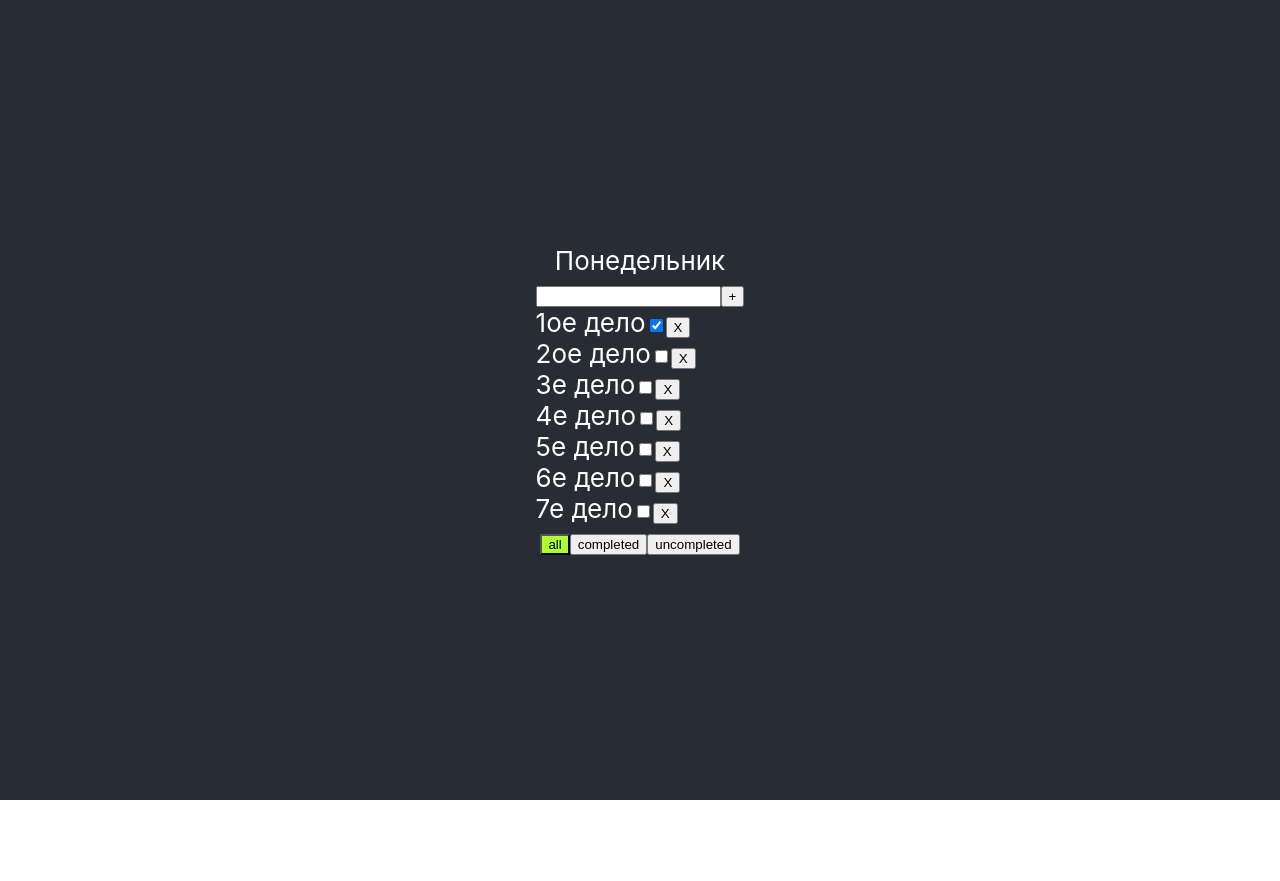
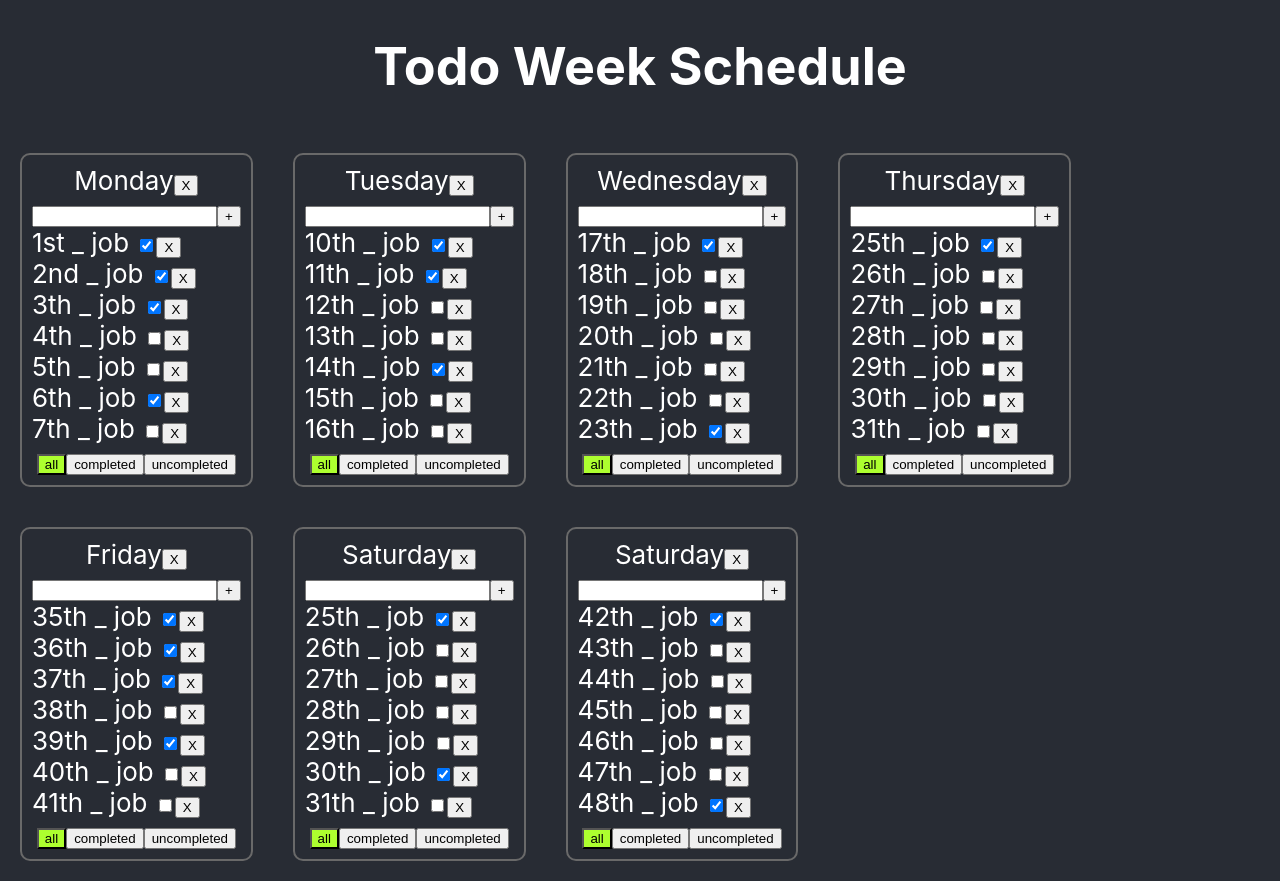
Before and after one commit to AgeevDmitryMinsk/REACT_to-do_schedule_by_day_of_the_week, a React (Create React App) app: page / in a window 1280 px wide. Before the commit the page ends 800 px from the top, so only its background shows below. Built offline with nearby package versions, Linux system fonts and the light colour scheme.

Commit message:
7 days/week Shedule todoList done

```diff
--- a/src/App.css
+++ b/src/App.css
@@ -10,11 +10,23 @@
   color: white;
 }
 
+.days_container {
+  display: flex;
+  flex-wrap: wrap;
+}
+.week{
+  margin: 20px;
+  min-width: 200px;
+  border: dimgrey 2px solid;
+  border-radius: 10px;
+  padding: 10px;
+}
 .tasksStyle{
   text-align: left;
 }
 .errorStyle{
   color: red;
+  font-size: 15px;
 }
 
 .errorInput {
--- a/src/App.tsx
+++ b/src/App.tsx
@@ -9,66 +9,174 @@ export type tasksType = {
 	isDone: boolean
 }
 
+export type daysType = {
+	id: string
+	title: string
+	filter: tasksValueType
+}
+
 export type tasksValueType = `all` | `completed` | `uncompleted`
-
-const initialTasks: tasksType[] = [
-	{id: v1(), title: "1ое дело", isDone: true},
-	{id: v1(), title: "2ое дело", isDone: false},
-	{id: v1(), title: "3е дело", isDone: false},
-	{id: v1(), title: "4е дело", isDone: false},
-	{id: v1(), title: "5е дело", isDone: false},
-	{id: v1(), title: "6е дело", isDone: false},
-	{id: v1(), title: "7е дело", isDone: false},
-]
 
 
 function App() {
+	const mondayID = v1()
+	const tuesdayID = v1()
+	const wednesdayID = v1()
+	const thursdayID = v1()
+	const fridayID = v1()
+	const saturdayID = v1()
+	const sundayID = v1()
 
-	const [tasks, setTasks] = useState(initialTasks)
-	const [filter, setFilter] = useState(`all`)
 
-	function 	addTitle(inpTitle:string) {
-		setTasks([...tasks, {id: v1(), title: inpTitle, isDone: false},])
+	const initialTasks: { [key: string]: tasksType[] } = {
+		[mondayID]: [
+			{id: v1(), title: "1st _ job ", isDone: true},
+			{id: v1(), title: "2nd _ job ", isDone: true},
+			{id: v1(), title: "3th _ job ", isDone: true},
+			{id: v1(), title: "4th _ job ", isDone: false},
+			{id: v1(), title: "5th _ job ", isDone: false},
+			{id: v1(), title: "6th _ job ", isDone: true},
+			{id: v1(), title: "7th _ job ", isDone: false},
+		],
+		[tuesdayID]: [
+			{id: v1(), title: "10th  _ job ", isDone: true},
+			{id: v1(), title: "11th  _ job ", isDone: true},
+			{id: v1(), title: "12th  _ job ", isDone: false},
+			{id: v1(), title: "13th  _ job ", isDone: false},
+			{id: v1(), title: "14th  _ job ", isDone: true},
+			{id: v1(), title: "15th  _ job ", isDone: false},
+			{id: v1(), title: "16th  _ job ", isDone: false},
+		],
+		[wednesdayID]: [
+			{id: v1(), title: "17th  _ job ", isDone: true},
+			{id: v1(), title: "18th  _ job ", isDone: false},
+			{id: v1(), title: "19th  _ job ", isDone: false},
+			{id: v1(), title: "20th  _ job ", isDone: false},
+			{id: v1(), title: "21th  _ job ", isDone: false},
+			{id: v1(), title: "22th  _ job ", isDone: false},
+			{id: v1(), title: "23th  _ job ", isDone: true},
+		],
+		[thursdayID]: [
+			{id: v1(), title: "25th  _ job ", isDone: true},
+			{id: v1(), title: "26th  _ job ", isDone: false},
+			{id: v1(), title: "27th  _ job ", isDone: false},
+			{id: v1(), title: "28th  _ job ", isDone: false},
+			{id: v1(), title: "29th  _ job ", isDone: false},
+			{id: v1(), title: "30th  _ job ", isDone: false},
+			{id: v1(), title: "31th  _ job ", isDone: false},
+		],
+		[fridayID]: [
+			{id: v1(), title: "35th  _ job ", isDone: true},
+			{id: v1(), title: "36th  _ job ", isDone: true},
+			{id: v1(), title: "37th  _ job ", isDone: true},
+			{id: v1(), title: "38th  _ job ", isDone: false},
+			{id: v1(), title: "39th  _ job ", isDone: true},
+			{id: v1(), title: "40th  _ job ", isDone: false},
+			{id: v1(), title: "41th  _ job ", isDone: false},
+		],
+		[saturdayID]: [
+			{id: v1(), title: "25th  _ job ", isDone: true},
+			{id: v1(), title: "26th  _ job ", isDone: false},
+			{id: v1(), title: "27th  _ job ", isDone: false},
+			{id: v1(), title: "28th  _ job ", isDone: false},
+			{id: v1(), title: "29th  _ job ", isDone: false},
+			{id: v1(), title: "30th  _ job ", isDone: true},
+			{id: v1(), title: "31th  _ job ", isDone: false},
+		],
+		[sundayID]: [
+			{id: v1(), title: "42th  _ job ", isDone: true},
+			{id: v1(), title: "43th  _ job ", isDone: false},
+			{id: v1(), title: "44th  _ job ", isDone: false},
+			{id: v1(), title: "45th  _ job ", isDone: false},
+			{id: v1(), title: "46th  _ job ", isDone: false},
+			{id: v1(), title: "47th  _ job ", isDone: false},
+			{id: v1(), title: "48th  _ job ", isDone: true},
+		],
+
 	}
 
-	function changeTitleStatus(taskID:string, isDoneTask: boolean) {
-		setTasks([...tasks.map(el=> el.id === taskID ? {...el, isDone: !isDoneTask} : el)])
+	const [tasks, setTasks] = useState<{ [key: string]: tasksType[] }>(initialTasks)
+
+	const [days, setDays] = useState<daysType[]>([
+			{id: mondayID, title: `Monday`, filter: "all"},
+			{id: tuesdayID, title: `Tuesday`, filter: "all"},
+			{id: wednesdayID, title: `Wednesday`, filter: "all"},
+			{id: thursdayID, title: `Thursday`, filter: "all"},
+			{id: fridayID, title: `Friday`, filter: "all"},
+			{id: saturdayID, title: `Saturday`, filter: "all"},
+			{id: sundayID, title: `Saturday`, filter: "all"},
+		]
+	)
+
+	//const [filter, setFilter] = useState<tasksValueType>(`all`) - убрали/переместили в 87ю строку el.filter!!!
+
+
+	function addTitle(dayID: string, inpTitle: string) {
+		//setTasks([...tasks, {id: v1(), title: inpTitle, isDone: false},])
+		setTasks({...tasks, [dayID]: [...tasks[dayID], {id: v1(), title: inpTitle, isDone: false}]})
 	}
 
-	function removeTitle(taskID:string) {
-		console.log(37)
-		setTasks([...tasks.filter(el=> el.id !== taskID)])
+	function changeTitleStatus(dayID: string, taskID: string, isDoneTask: boolean) {
+		//setTasks([...tasks.map(el => el.id === taskID ? {...el, isDone: !isDoneTask} : el)])
+		setTasks({
+			...tasks, [dayID]: tasks[dayID].map(el => el.id === taskID
+				? {...el, isDone: !isDoneTask}
+				: el)
+		})
+	}
+
+	function removeTitle(dayID: string, taskID: string) {
+		//setTasks([...tasks.filter(el => el.id !== taskID)])
+		console.log(60, {[dayID]: tasks[dayID]})
+		setTasks({...tasks, [dayID]: tasks[dayID].filter(el => el.id !== taskID)})
+	}
+
+	function sortTitlesOnButtonStatus(dayID: string, value: tasksValueType) {
+		setDays([...days.map(el => el.id === dayID
+			? {...el, filter: value}
+			: el)])
+	}
+
+	function removeDay(dayID: string) {
+		setDays([...days.filter(el => el.id !== dayID)])
+		console.log(tasks)
+		delete tasks[dayID]
+		console.log(tasks)
 	}
 
 
-	let currentTasks = tasks
-	if (filter === `completed`) currentTasks =	tasks.filter(el=> el.isDone)
-	if (filter === `uncompleted`) currentTasks = tasks.filter(el=> !el.isDone)
+	return (
 
-	function sortTitlesOnButtonStatus(value: tasksValueType){
-		setFilter(value)
-	}
+		<div className="App">
+			<h1> Todo Week Schedule</h1>
 
-
-
-
+			<div className="days_container">
+				{days.map(el => {
+					let currentTasks = tasks[el.id]
+					if (el.filter === `completed`) currentTasks = tasks[el.id].filter(el => el.isDone)
+					if (el.filter === `uncompleted`) currentTasks = tasks[el.id].filter(el => !el.isDone)
 					return (
-		<div className="App">
-
+						<div className={`week`} key={el.id}>
 							<TodoList
-						tasks = {currentTasks}
-						weekTitle={`Понедельник`}
+								key={el.id}
+								dayID={el.id}
+								tasks={currentTasks}
+								weekTitle={el.title}
 								addTitle={addTitle}
 								changeTitleStatus={changeTitleStatus}
 								removeTitle={removeTitle}
 								sortTitlesOnButtonStatus={sortTitlesOnButtonStatus}
-						filter={filter}
+								filter={el.filter}
+								removeDay={removeDay}
 							/>
-
-
-
 						</div>
-	);
+					)
+				})
+				}
+			</div>
+		</div>
+	)
+		;
 }
 
 export default App;
--- a/src/TodoList.tsx
+++ b/src/TodoList.tsx
@@ -4,11 +4,13 @@ import {tasksType, tasksValueType} from "./App";
 type TodoListType = {
 	weekTitle: string
 	tasks: tasksType[]
-	addTitle: (title: string) => void
-	changeTitleStatus: (taskID: string, isDone: boolean) => void
-	removeTitle: (taskID: string) => void
-	sortTitlesOnButtonStatus: (value: tasksValueType) => void
+	addTitle: (dayID: string, title: string) => void
+	changeTitleStatus: (dayID: string, taskID: string, isDone: boolean) => void
+	removeTitle: (dayID: string, taskID: string) => void
+	sortTitlesOnButtonStatus: (dayID: string, value: tasksValueType) => void
 	filter: string
+	dayID: string
+	removeDay: (dayID: string) => void
 }
 
 const TodoList: React.FC<TodoListType> = ({
@@ -18,7 +20,9 @@ const TodoList: React.FC<TodoListType> = ({
 																						changeTitleStatus,
 																						removeTitle,
 																						sortTitlesOnButtonStatus,
-																						filter
+																						filter,
+																						dayID,
+																						removeDay
 																					}) => {
 
 	const [title, setTitle] = useState(``)
@@ -26,7 +30,7 @@ const TodoList: React.FC<TodoListType> = ({
 
 	function onCLickButtonHandle() {
 		if (title.trim() !== ``) {
-			addTitle(title.trim())
+			addTitle(dayID, title.trim())
 			setTitle(``)
 		} else {
 			setError(`please, enter some test`)
@@ -52,24 +56,36 @@ const TodoList: React.FC<TodoListType> = ({
 	}
 
 
-	function onCLickButtonStatusHandle(value: tasksValueType) {
-		sortTitlesOnButtonStatus(value)
+	function onCLickButtonStatusHandle(dayID: string, value: tasksValueType) {
+		sortTitlesOnButtonStatus(dayID, value)
 	}
 
-	let ButtonStyleALL = filter===`all`? `active` : ``
-	let ButtonStyleCompleted = filter===`completed`? `active` : ``
-	let ButtonStyleUnCompleted = filter===`uncompleted`? `active` : ``
+	console.log(61, filter)
+	let ButtonStyleALL = filter === `all` ? `active` : ``
+	let ButtonStyleCompleted = filter === `completed` ? `active` : ``
+	let ButtonStyleUnCompleted = filter === `uncompleted` ? `active` : ``
 
 	let InputStyle = (error) ? `errorInput` : ``
+
+	function onClickRemoveDayHandler() {
+		console.log(69)
+		removeDay(dayID)
+	}
+
+	function onBlurInputHandle(e: React.FocusEvent<HTMLInputElement, Element>) {
+		onCLickButtonHandle()
+	}
 
 	return (
 		<div>
 			<div>
 				{weekTitle}
+				<button onClick={onClickRemoveDayHandler}>X</button>
 			</div>
 			<input type={"text"} value={title}
 						 onChange={onChangeInputHandle}
 						 onKeyPress={onKeyPressInputHandle}
+						 onBlur={onBlurInputHandle}
 						 className={InputStyle}
 			/>
 			<button onClick={onCLickButtonHandle}>+</button>
@@ -79,12 +95,12 @@ const TodoList: React.FC<TodoListType> = ({
 			{tasks.map(el => {
 				function onChangeCheckBoxHandle() {
 					console.log(43)
-					changeTitleStatus(el.id, el.isDone)
+					changeTitleStatus(dayID, el.id, el.isDone)
 				}
 
 				function onClickRemoveHandleButton() {
 					console.log(62)
-					removeTitle(el.id)
+					removeTitle(dayID, el.id)
 				}
 
 				return (
@@ -98,15 +114,15 @@ const TodoList: React.FC<TodoListType> = ({
 				)
 			})}
 
-			<button onClick={() => onCLickButtonStatusHandle(`all`)}
+			<button onClick={() => onCLickButtonStatusHandle(dayID, `all`)}
 							className={ButtonStyleALL}>
 				all
 			</button>
-	<button onClick={() => onCLickButtonStatusHandle(`completed`)}
+			<button onClick={() => onCLickButtonStatusHandle(dayID, `completed`)}
 							className={ButtonStyleCompleted}>
 				completed
 			</button>
-	<button onClick={() => onCLickButtonStatusHandle(`uncompleted`)}
+			<button onClick={() => onCLickButtonStatusHandle(dayID, `uncompleted`)}
 							className={ButtonStyleUnCompleted}>
 				uncompleted
 			</button>
```
Lines whose indentation alone changed are shown as unchanged.
